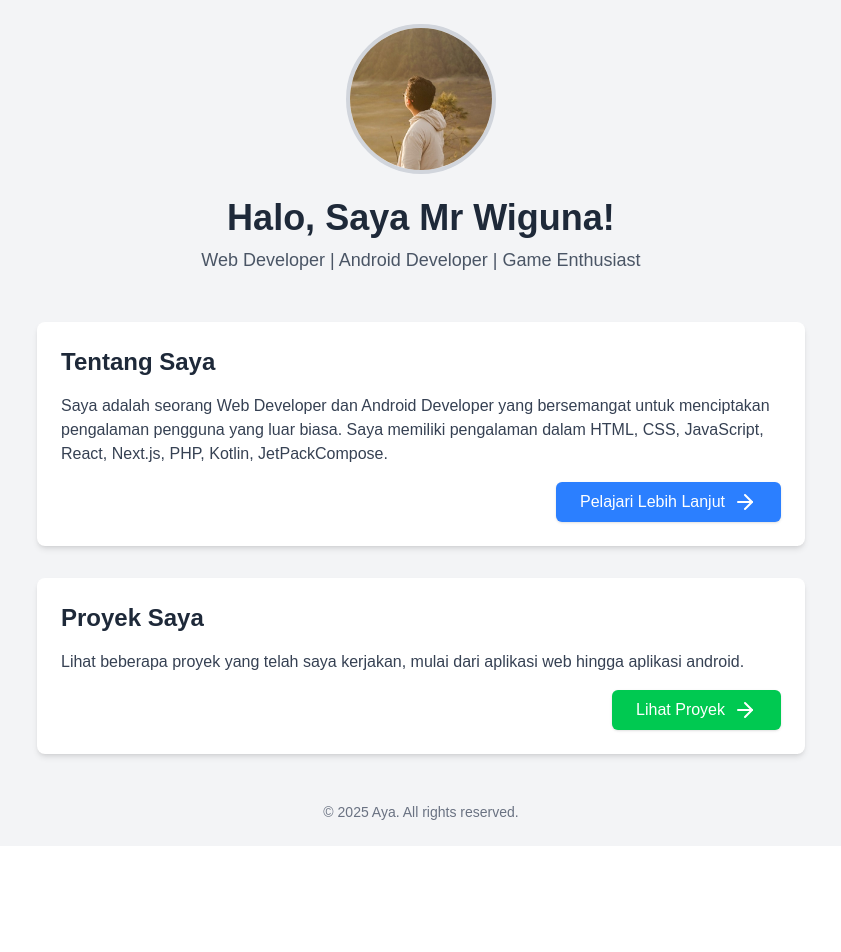
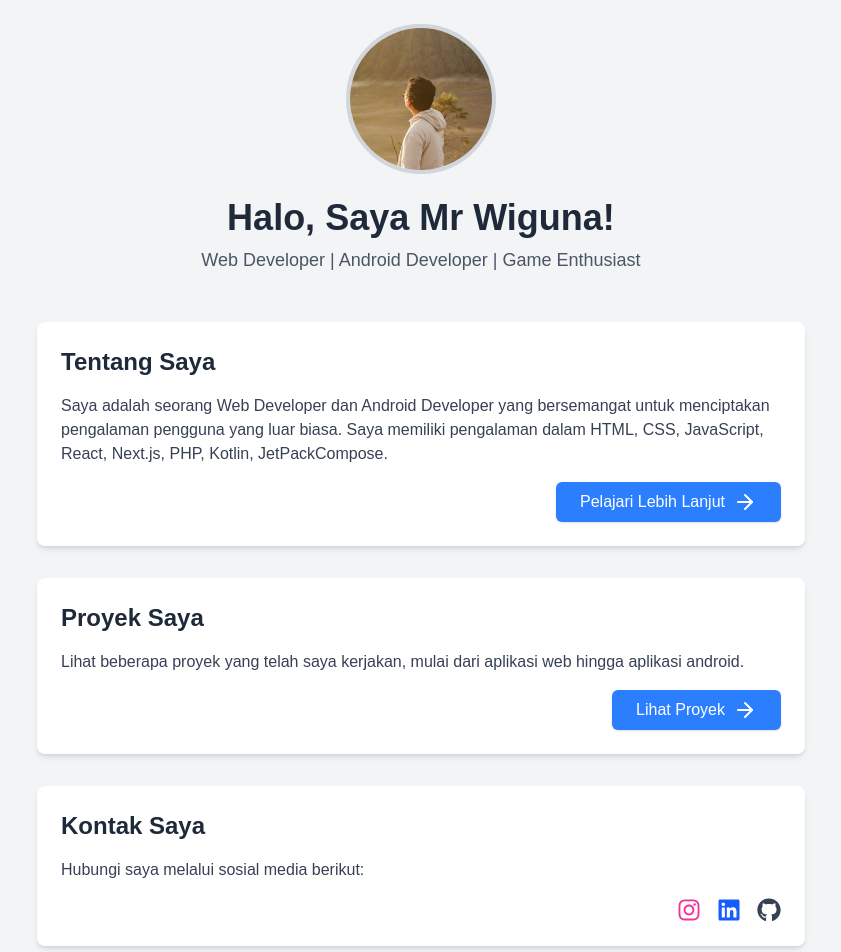
Before and after one commit to MrsAya/mrwport, a Next.js app: page / in a window 1280 px wide. Shown: the top 952 px of the page, without its empty margins (219-1060 px from the left). Before the commit the page ends 846 px from the top, so only its background shows below. Built offline with nearby package versions, Linux system fonts and the light colour scheme.

Commit message:
Added Contact Section

```diff
--- a/package.json
+++ b/package.json
@@ -14,7 +14,8 @@
     "next": "15.3.1",
     "next-seo": "^6.6.0",
     "react": "^19.0.0",
-    "react-dom": "^19.0.0"
+    "react-dom": "^19.0.0",
+    "react-icons": "^5.5.0"
   },
   "devDependencies": {
     "@eslint/eslintrc": "^3",
--- a/src/app/page.tsx
+++ b/src/app/page.tsx
@@ -2,6 +2,7 @@ import Image from 'next/image';
 import Link from 'next/link';
 import { ArrowRight } from 'lucide-react';
 import type { Metadata } from 'next';
+import { FaInstagram, FaLinkedin, FaGithub } from 'react-icons/fa';
 
 export const metadata: Metadata = {
   title: 'Mr Wiguna - Web Developer',
@@ -49,7 +50,7 @@ export default function Home() {
         </section>
 
         {/* Portfolio Section */}
-        <section className="bg-white dark:bg-gray-800 shadow-md rounded-lg p-6">
+        <section className="bg-white dark:bg-gray-800 shadow-md rounded-lg p-6 mb-8">
           <h2 className="text-2xl font-semibold mb-4">Proyek Saya</h2>
           <p className="text-gray-700 dark:text-gray-400">
             Lihat beberapa proyek yang telah saya kerjakan, mulai dari aplikasi web hingga aplikasi android.
@@ -57,9 +58,47 @@ export default function Home() {
           <div className='text-right'>
             <Link
               href="/projects"
-              className="mt-4 inline-flex items-center bg-green-500 dark:bg-gray-900 text-white px-6 py-2 rounded-md shadow hover:bg-green-600 dark:hover:bg-gray-600 ml-auto transition-transform transform hover:scale-105">
+              className="mt-4 inline-flex items-center bg-blue-500 dark:bg-gray-900 text-white px-6 py-2 rounded-md shadow hover:bg-blue-600 dark:hover:bg-gray-600 ml-auto transition-transform transform hover:scale-105">
                 Lihat Proyek
                 <ArrowRight className="ml-2" />
+            </Link>
+          </div>
+        </section>
+
+        <section className="bg-white dark:bg-gray-800 shadow-md rounded-lg p-6">
+          <h2 className="text-2xl font-semibold mb-4">Kontak Saya</h2>
+          <p className="text-gray-700 dark:text-gray-400 mb-4">
+            Hubungi saya melalui sosial media berikut:
+          </p>
+          <div className="flex justify-end space-x-4 text-2xl">
+            {/* Instagram */}
+            <Link
+                href="https://www.instagram.com/muhrwiguna27/"
+                className="text-pink-500 hover:text-pink-600"
+                target="_blank"
+                rel="noopener noreferrer"
+              >
+                <FaInstagram />
+            </Link>
+
+            {/* LinkedIn */}
+            <Link
+                href="https://www.linkedin.com/in/muhammadrwiguna/"
+                className="text-blue-600 hover:text-blue-700"
+                target="_blank"
+                rel="noopener noreferrer"
+              >
+                <FaLinkedin />
+            </Link>
+
+            {/* GitHub */}
+            <Link
+                href="https://github.com/MrsAya"
+                className="text-gray-700 hover:text-gray-900 dark:text-gray-100 dark:hover:text-gray-400"
+                target="_blank"
+                rel="noopener noreferrer"
+              >
+                <FaGithub />
             </Link>
           </div>
         </section>
@@ -67,7 +106,7 @@ export default function Home() {
 
       {/* Footer */}
       <footer className="mt-12 text-center text-sm text-gray-500">
-        &copy; 2025 Aya. All rights reserved.
+        &copy; {new Date().getFullYear()} Aya. All rights reserved.
       </footer>
     </div>
   );
```
Also changed, not shown: 1 other file (tests, documents, lock files or other folders).
